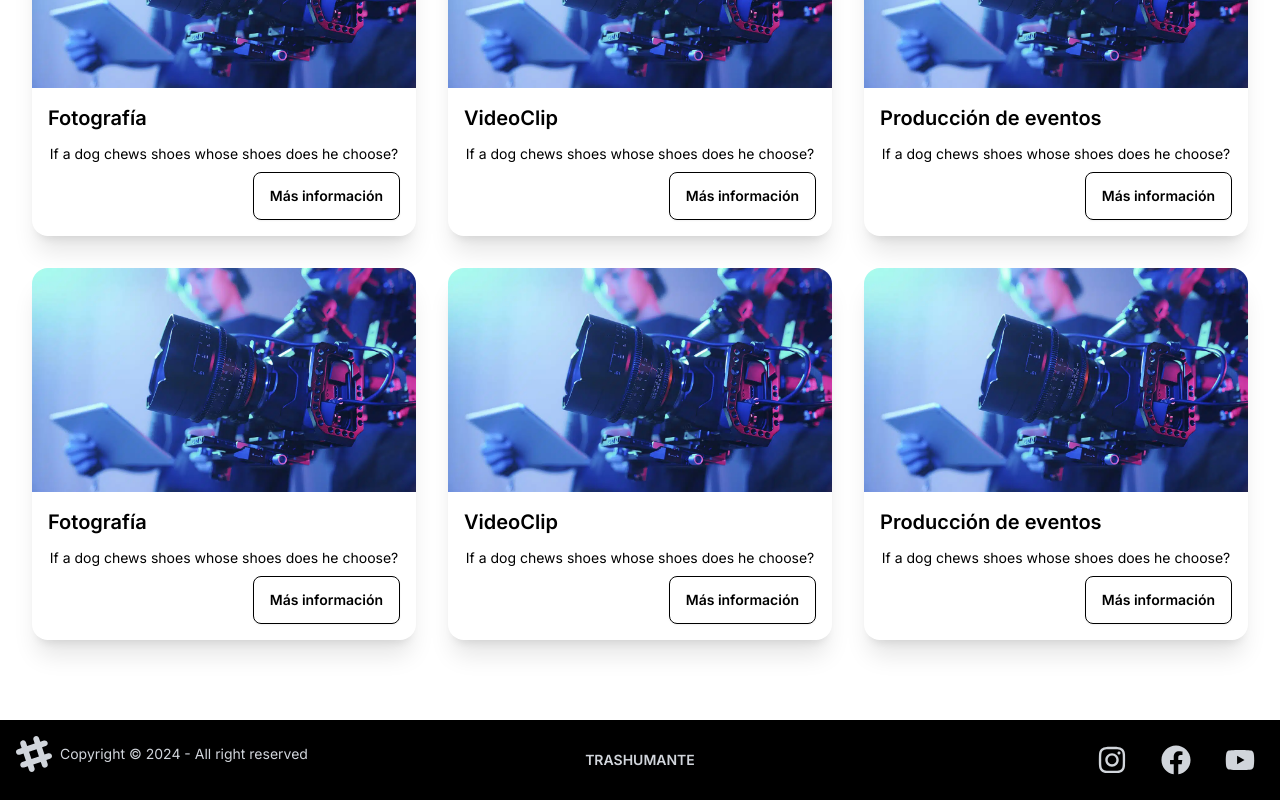
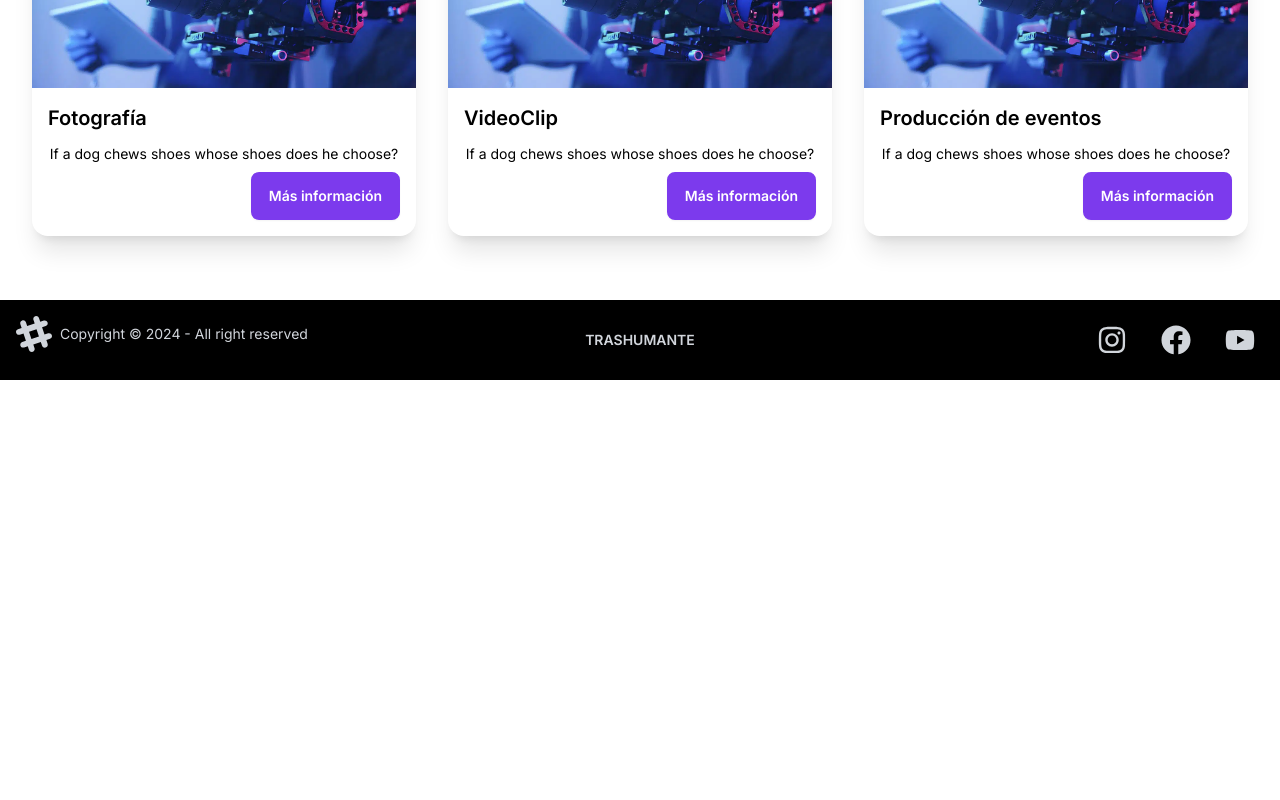
Before and after one commit to CatalinaScheleff/Trashumante-Project, a Next.js app: page / in a window 1280 px wide. Shown: the part 1924-2724 px from the top of the page. After the commit the page ends 2304 px from the top, so only its background shows below. Built offline with nearby package versions, Linux system fonts and the light colour scheme.

Commit message:
Contacto

```diff
--- a/src/app/contacto/page.jsx
+++ b/src/app/contacto/page.jsx
@@ -1,7 +1,32 @@
 const Contacto = () => {
-    return (
-        <div>Contacto</div>
-     );
-}
+  return (
+    <main className="pb-16">
+      <div className="grid-cols-2 grid p-10">
+        <div className="">
+          col 1
+
+            <h1 className="text-5xl font-bold">Contacto</h1>
+          <p>Have some big idea or brand to develop and need help? Then reach out we'd love to hear about your project  and provide help</p>
+            <h2 className="text-2xl font-bold">
+                Email
+            </h2>
+            <p>info@trashumante.cl</p>
+            <h2 className="text-2xl font-bold">
+                Redes Sociales
+            </h2>
+            <p>Instagram</p>
+            <p>Youtube</p>
+
+            <p>Facebook</p>
+
+
+        </div>
+        <div className="">
+            col 2
+        </div>
+      </div>
+    </main>
+  );
+};
 
 export default Contacto;
--- a/src/app/layout.js
+++ b/src/app/layout.js
@@ -14,9 +14,11 @@ export default function RootLayout({ children }) {
   return (
     <html lang="en" >
       <body className={inter.className}>
+        <div className="relative min-h-screen">
         <Navbar/>
         {children}
         <Footer/>
+        </div>
         </body>
     </html>
   );
--- a/src/app/page.js
+++ b/src/app/page.js
@@ -3,7 +3,7 @@
 
 export default function Inicio() {
   return (
-    <main>
+    <main className="pb-16">
 
   {/* Hero 1 */}
      <div
@@ -52,7 +52,7 @@ export default function Inicio() {
       <p className="my-8">Provident cupiditate voluptatem et in. Quaerat fugiat ut assumenda excepturi exercitationem quasi. In deleniti eaque aut repudiandae et a id nisi.</p>
     </div>
 
-<div className="grid grid-cols-3 gap-8">
+<div className="grid grid-cols-3 gap-8 place-items-center">
 
   <div className="card card-compact w-96 bg-base-100 shadow-xl">
   <figure className="h-56"><img src="/inicio.png" alt="Shoes" /></figure>
@@ -60,11 +60,10 @@ export default function Inicio() {
     <h2 className="card-title">Fotografía</h2>
     <p>If a dog chews shoes whose shoes does he choose?</p>
     <div className="card-actions justify-end">
-      <button className="btn btn-primary">Más información</button>
+      <button className="btn bg-violet-600 text-white hover:text-violet-600 border-solid border-2 border-violet-600">Más información</button>
     </div>
   </div>
 </div>
-
 
 <div className="card card-compact w-96 bg-base-100 shadow-xl">
 <figure className="h-56"><img src="/inicio.png" alt="Shoes" /></figure>
@@ -72,7 +71,7 @@ export default function Inicio() {
     <h2 className="card-title">VideoClip</h2>
     <p>If a dog chews shoes whose shoes does he choose?</p>
     <div className="card-actions justify-end">
-      <button className="btn btn-primary">Más información</button>
+    <button className="btn bg-violet-600 text-white hover:text-violet-600 border-solid border-2 border-violet-600">Más información</button>
     </div>
   </div>
 </div>
@@ -83,40 +82,7 @@ export default function Inicio() {
     <h2 className="card-title">Producción de eventos</h2>
     <p>If a dog chews shoes whose shoes does he choose?</p>
     <div className="card-actions justify-end">
-      <button className="btn btn-primary">Más información</button>
-    </div>
-  </div>
-</div>
-
-<div className="card card-compact w-96 bg-base-100 shadow-xl">
-<figure className="h-56"><img src="/inicio.png" alt="Shoes" /></figure>
-  <div className="card-body">
-    <h2 className="card-title">Fotografía</h2>
-    <p>If a dog chews shoes whose shoes does he choose?</p>
-    <div className="card-actions justify-end">
-      <button className="btn btn-primary">Más información</button>
-    </div>
-  </div>
-</div>
-
-<div className="card card-compact w-96 bg-base-100 shadow-xl">
-<figure className="h-56"><img src="/inicio.png" alt="Shoes" /></figure>
-  <div className="card-body">
-    <h2 className="card-title">VideoClip</h2>
-    <p>If a dog chews shoes whose shoes does he choose?</p>
-    <div className="card-actions justify-end">
-      <button className="btn btn-primary">Más información</button>
-    </div>
-  </div>
-</div>
-
-<div className="card card-compact w-96 bg-base-100 shadow-xl">
-<figure className="h-56"><img src="/inicio.png" alt="Shoes" /></figure>
-  <div className="card-body">
-    <h2 className="card-title">Producción de eventos</h2>
-    <p>If a dog chews shoes whose shoes does he choose?</p>
-    <div className="card-actions justify-end">
-      <button className="btn btn-primary">Más información</button>
+    <button className="btn bg-violet-600 text-white hover:text-violet-600 border-solid border-2 border-violet-600">Más información</button>
     </div>
   </div>
 </div>
--- a/src/components/Footer.jsx
+++ b/src/components/Footer.jsx
@@ -2,7 +2,7 @@ import { FaFacebook, FaInstagram, FaYoutube } from "react-icons/fa";
 
 const Footer = () => {
     return (
-        <footer className="footer grid-cols-3 p-4 bg-black text-gray-300">
+        <footer className="footer grid-cols-3 p-4 bg-black text-gray-300 absolute bottom-0">
   <aside className="items-center grid-flow-col">
     <svg width="36" height="36" viewBox="0 0 24 24" xmlns="http://www.w3.org/2000/svg" fillRule="evenodd" clipRule="evenodd" className="fill-current"><path d="M22.672 15.226l-2.432.811.841 2.515c.33 1.019-.209 2.127-1.23 2.456-1.15.325-2.148-.321-2.463-1.226l-.84-2.518-5.013 1.677.84 2.517c.391 1.203-.434 2.542-1.831 2.542-.88 0-1.601-.564-1.86-1.314l-.842-2.516-2.431.809c-1.135.328-2.145-.317-2.463-1.229-.329-1.018.211-2.127 1.231-2.456l2.432-.809-1.621-4.823-2.432.808c-1.355.384-2.558-.59-2.558-1.839 0-.817.509-1.582 1.327-1.846l2.433-.809-.842-2.515c-.33-1.02.211-2.129 1.232-2.458 1.02-.329 2.13.209 2.461 1.229l.842 2.515 5.011-1.677-.839-2.517c-.403-1.238.484-2.553 1.843-2.553.819 0 1.585.509 1.85 1.326l.841 2.517 2.431-.81c1.02-.33 2.131.211 2.461 1.229.332 1.018-.21 2.126-1.23 2.456l-2.433.809 1.622 4.823 2.433-.809c1.242-.401 2.557.484 2.557 1.838 0 .819-.51 1.583-1.328 1.847m-8.992-6.428l-5.01 1.675 1.619 4.828 5.011-1.674-1.62-4.829z"></path></svg>
     <p>Copyright © 2024 - All right reserved</p>
@@ -11,9 +11,9 @@ const Footer = () => {
   <a className="btn btn-ghost text-sm">TRASHUMANTE</a>
 </div>
   <nav className="grid-flow-col gap-4 md:place-self-center md:justify-self-end">
-  <div class="w-8 h-8 grid place-items-center mx-2"> <FaInstagram className="text-3xl"/> </div>
-        <div class="w-8 h-8 grid place-items-center mx-2"> <FaFacebook className="text-3xl"/> </div>
-        <div class="w-8 h-8 grid place-items-center mx-2"> <FaYoutube className="text-3xl"/> </div>
+  <div className="w-8 h-8 grid place-items-center mx-2"> <FaInstagram className="text-3xl"/> </div>
+        <div className="w-8 h-8 grid place-items-center mx-2"> <FaFacebook className="text-3xl"/> </div>
+        <div className="w-8 h-8 grid place-items-center mx-2"> <FaYoutube className="text-3xl"/> </div>
       </nav>
 </footer>
      );
--- a/src/components/Navbar.jsx
+++ b/src/components/Navbar.jsx
@@ -53,9 +53,9 @@ const Navbar = () => {
         </div>
         </div>
         <div className="navbar-end">
-        <div class="w-8 h-8 bg-violet-200 rounded-full grid place-items-center mx-2"> <FaInstagram className="text-gray-700 text-xl"/> </div>
-        <div class="w-8 h-8 bg-neutral-200 rounded-full grid place-items-center mx-2"> <FaFacebook className="text-gray-700 text-xl"/> </div>
-        <div class="w-8 h-8 bg-neutral-200 rounded-full grid place-items-center mx-2"> <FaYoutube className="text-gray-700 text-xl"/> </div>
+        <div className="w-8 h-8 bg-violet-200 rounded-full grid place-items-center mx-2"> <FaInstagram className="text-gray-700 text-xl"/> </div>
+        <div className="w-8 h-8 bg-neutral-200 rounded-full grid place-items-center mx-2"> <FaFacebook className="text-gray-700 text-xl"/> </div>
+        <div className="w-8 h-8 bg-neutral-200 rounded-full grid place-items-center mx-2"> <FaYoutube className="text-gray-700 text-xl"/> </div>
         </div>
       </div>
      );
--- a/tailwind.config.js
+++ b/tailwind.config.js
@@ -8,23 +8,6 @@ module.exports = {
   theme: {
     extend: {
       colors: {
-				"dark-layer-1": "rgb(40,40,40)",
-				"dark-layer-2": "rgb(26,26,26)",
-				"dark-label-2": "rgba(239, 241, 246, 0.75)",
-				"dark-divider-border-2": "rgb(61, 61, 61)",
-				"dark-fill-2": "hsla(0,0%,100%,.14)",
-				"dark-fill-3": "hsla(0,0%,100%,.1)",
-				"dark-gray-6": "rgb(138, 138, 138)",
-				"dark-gray-7": "rgb(179, 179, 179)",
-				"gray-8": "rgb(38, 38, 38)",
-				"dark-gray-8": "rgb(219, 219, 219)",
-				"brand-orange": "rgb(255 161 22)",
-				"brand-orange-s": "rgb(193, 122, 15)",
-				"dark-yellow": "rgb(255 192 30)",
-				"dark-pink": "rgb(255 55 95)",
-				olive: "rgb(0, 184, 163)",
-				"dark-green-s": "rgb(44 187 93)",
-				"dark-blue-s": "rgb(10 132 255)",
         "morado": "rgba(124, 58, 237, 100%)",
 		"blanco": "rgba(0,0,0,0)"
 			},
```
